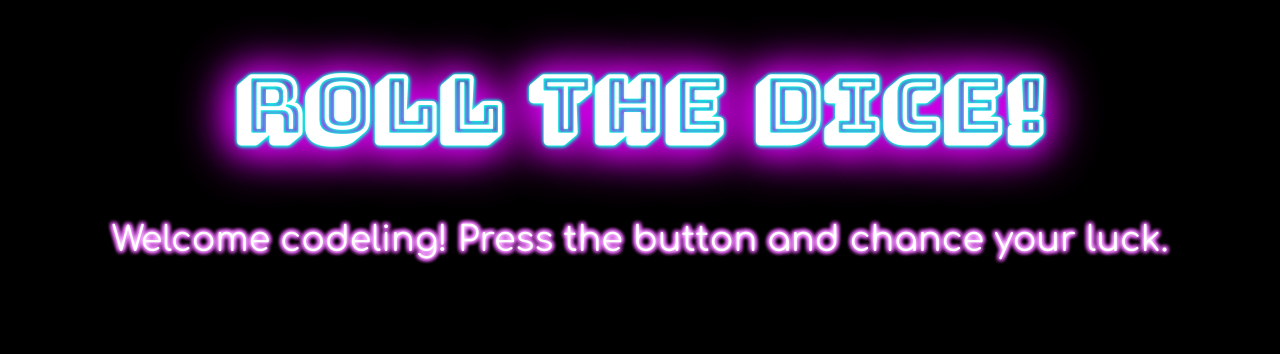
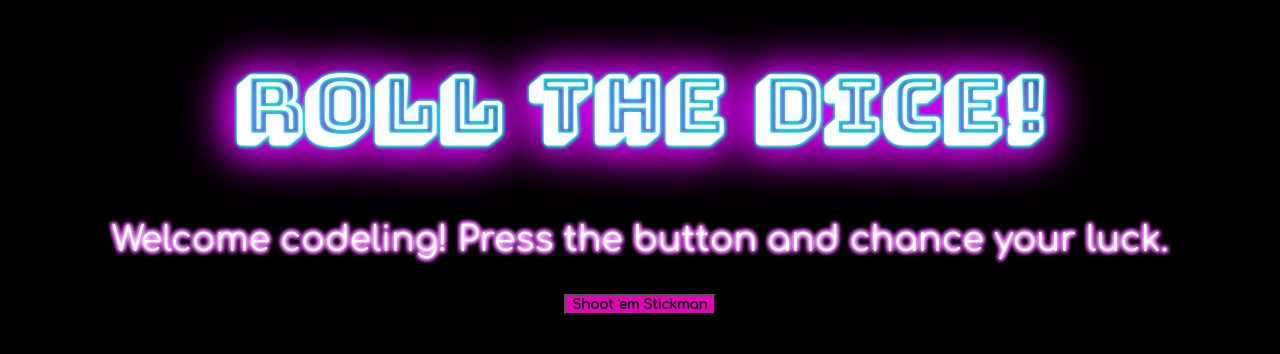
Before and after one commit to msanaya/MyFirstProject, a plain HTML site: page Index.html in a window 1280 px wide. Drawn offline with Linux system fonts and the light colour scheme; a web font is replaced by a local one.

Commit message:
Update Index.html

```diff
--- a/Index.html
+++ b/Index.html
@@ -9,7 +9,6 @@
       background-size: cover;
       background-position: center;
       color: white;
-      font-family: helvetica;
     }
     h1 {
       font-size: 80px;
@@ -25,20 +24,15 @@
       color: #fff;
       text-shadow: 0 0 5px #fff, 0 0 5px #fff, 0 0 5px #e302ff, 0 0 5px #e302ff, 0 0 5px #e302ff, 0 0 5px #e302ff, 0 0 5px #e302ff;
     }
-    input {
-      border: 0;
-      padding: 10px;
-      font-size: 18px;
-    }
     input[type="submit"] {
-      background: red;
-      color: white;
+      background: #e500b9;
+      font-family: comfortaa;
+      font-weight: bold;
     }
   </style>
 </head>
 <body>
   <h1>Roll the Dice!</h1>
   <p>Welcome codeling! Press the button and chance your luck.</p>
-  <inpu
-  <input type="submit">
+  <input type="Submit" value="Shoot 'em Stickman" />
 </body>
```
